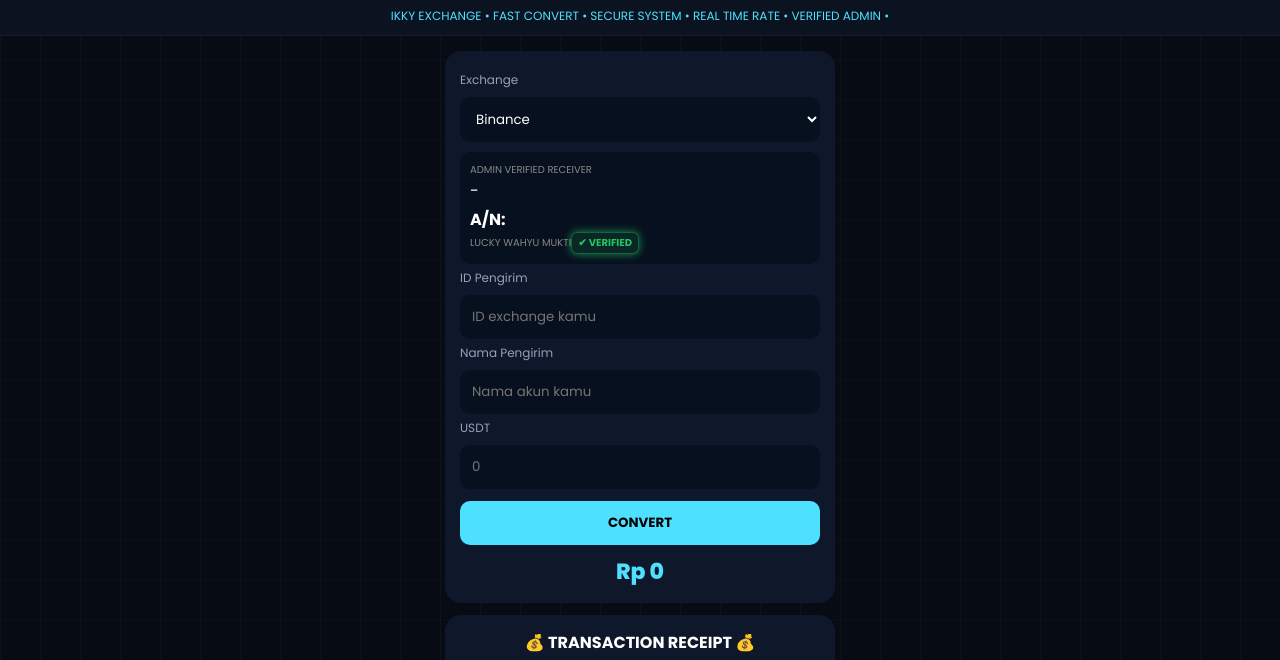
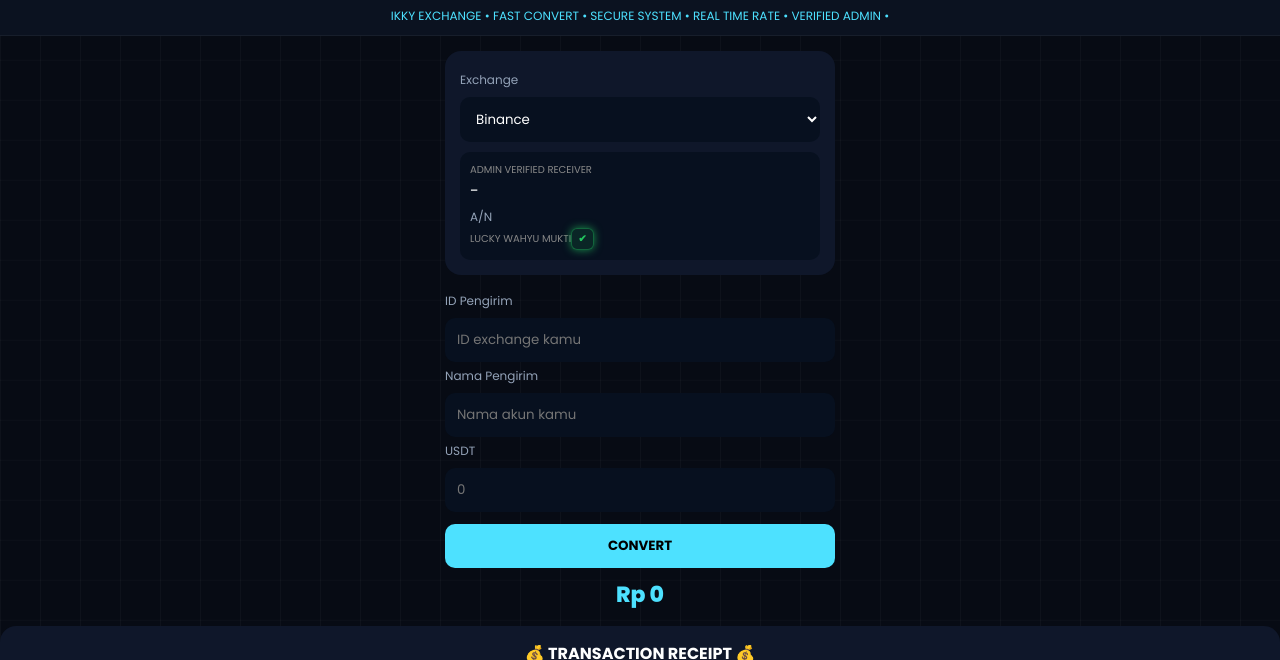
Before and after one commit to maskyr7/ikkyfx, a plain HTML site: page index.html in a window 1280 px wide. Shown: the part 77-737 px from the top of the page. Drawn offline with Linux system fonts and the light colour scheme.

Commit message:
Update A/N label in index.html
Replaced bold label with a label element for A/N.

Signed-off-by: maskyr7 <luckywahyumuk@gmail.com>

```diff
--- a/index.html
+++ b/index.html
@@ -233,11 +233,9 @@
 <div style="margin-top:10px;padding:10px;background:#07101f;border-radius:10px;">
 <div class="small">ADMIN VERIFIED RECEIVER</div>
 <div id="receiverId">-</div>
-
-    <div style="margin-top:4px;">
-    <b>A/N:</b>
+    <label>A/N</label>
     <span id="receiverNameText">
-      <div class="small">LUCKY WAHYU MUKTI<span class="verified-badge">✔ VERIFIED</span>
+      <div class="small">LUCKY WAHYU MUKTI<span class="verified-badge">✔</span>
     </span>
   </div>
 </div>
```
